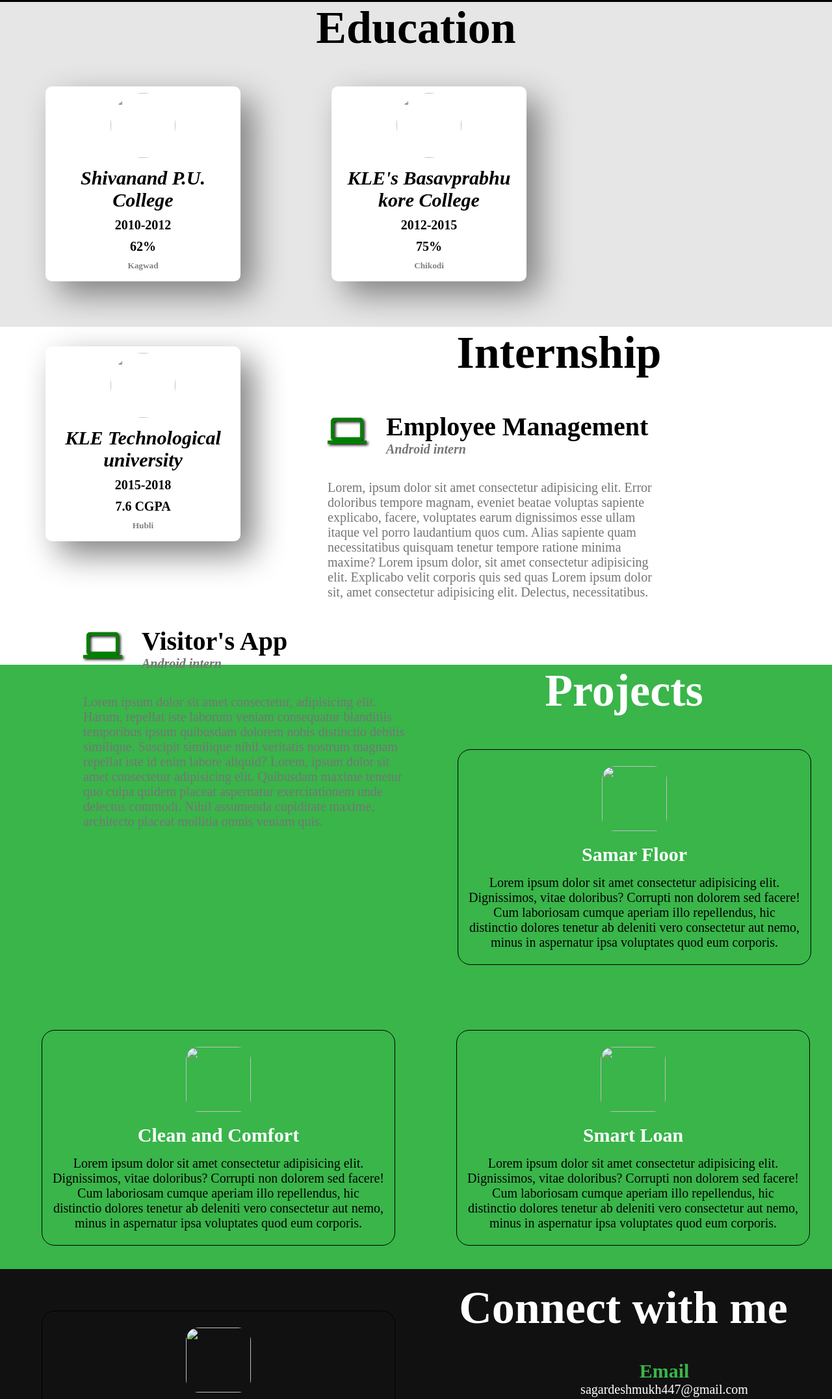
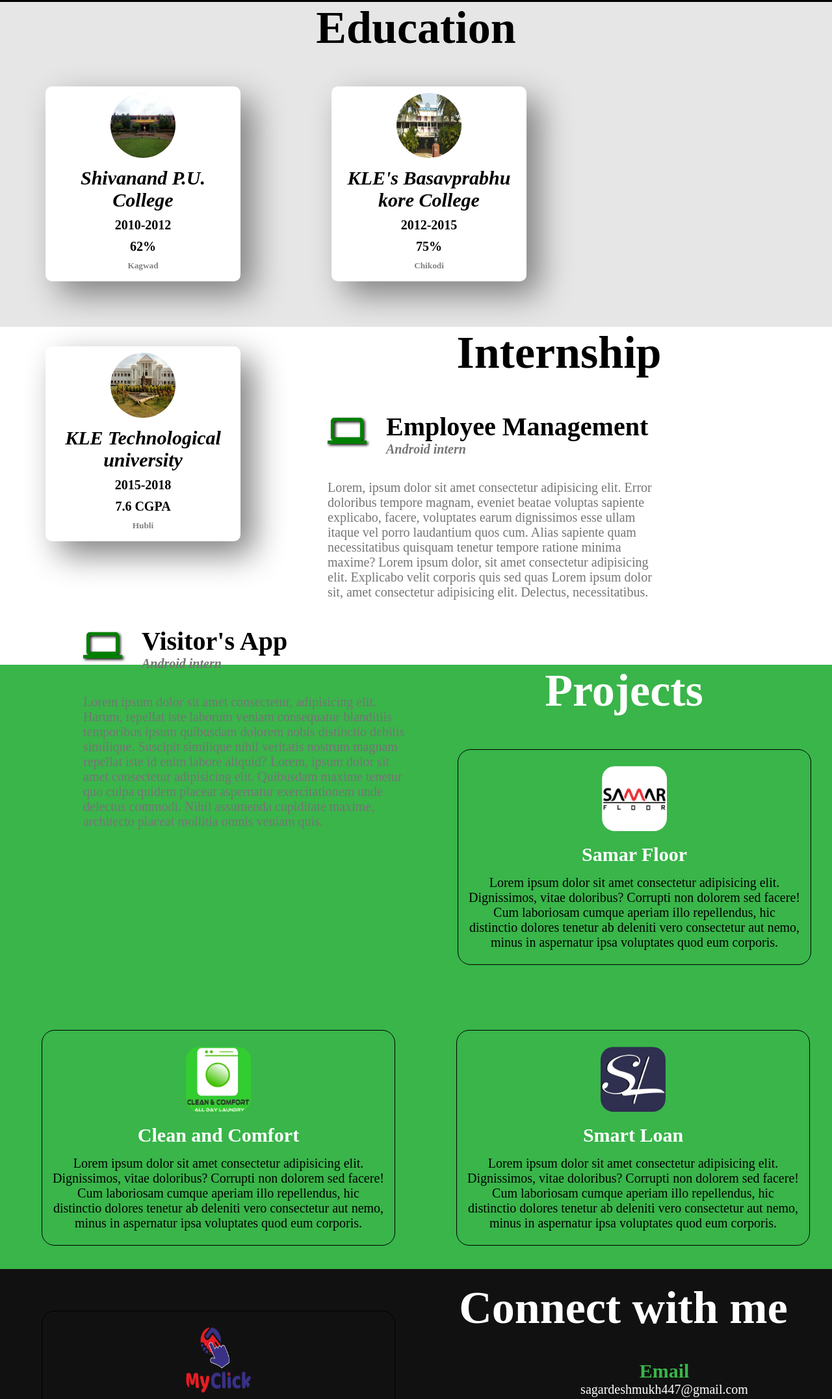
Before and after one commit to sagardeshmukh775/My-Resume, a plain HTML site: page index.html in a window 1280 px wide. Shown: the part 647-2800 px from the top of the page at 65% size. Drawn offline with Linux system fonts and the light colour scheme.

Commit message:
Update index.html
updated images

```diff
--- a/index.html
+++ b/index.html
@@ -35,7 +35,7 @@
 
         <div id="puc" class="divs">
 
-            <img src="./images/img/pu.jpg" />
+            <img src="pu.jpg" />
             <h3>
                 <i> Shivanand P.U. College </i>
             </h3>
@@ -44,7 +44,7 @@
             <h5>Kagwad</h5>
         </div>
         <div id="ug" class="divs">
-            <img src="./images/img/ug.png" />
+            <img src="ug.png" />
             <h3>
                 <i> KLE's Basavprabhu kore College</i>
             </h3>
@@ -53,7 +53,7 @@
             <h5>Chikodi</h5>
         </div>
         <div id="pg" class="divs">
-            <img src="./images/img/pg.jpg" />
+            <img src="pg.jpg" />
             <h3>
                 <i>
                     KLE Technological university
@@ -123,7 +123,7 @@
 
         <div class="project">
 
-            <img src="./images/img/samarapplogo.png" />
+            <img src="samarapplogo.png" />
             <h2><strong>Samar Floor</strong> </h2>
             <p>
                 Lorem ipsum dolor sit amet consectetur adipisicing elit. Dignissimos, vitae doloribus?
@@ -134,7 +134,7 @@
         </div>
 
         <div class="project">
-            <img src="./images/img/cc.png" />
+            <img src="cc.png" />
 
             <h2><strong>Clean and Comfort</strong> </h2>
             <p>
@@ -146,7 +146,7 @@
         </div>
 
         <div class="project">
-            <img src="./images/img/smart.png" />
+            <img src="smart.png" />
 
             <h2><strong>Smart Loan</strong> </h2>
             <p>
@@ -158,7 +158,7 @@
         </div>
 
         <div class="project">
-            <img src="./images/img/mycick.png" />
+            <img src="mycick.png" />
 
             <h2><strong>My Cick</strong> </h2>
             <p>
```
